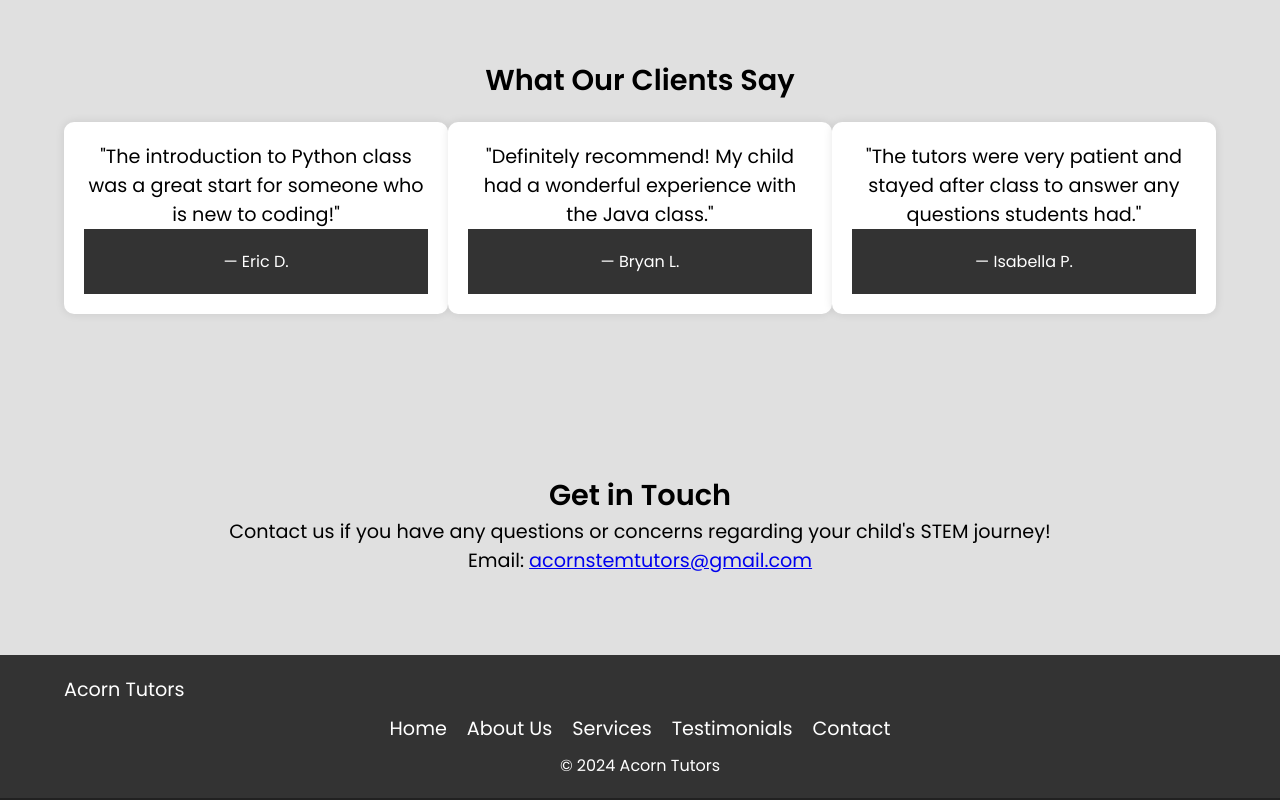
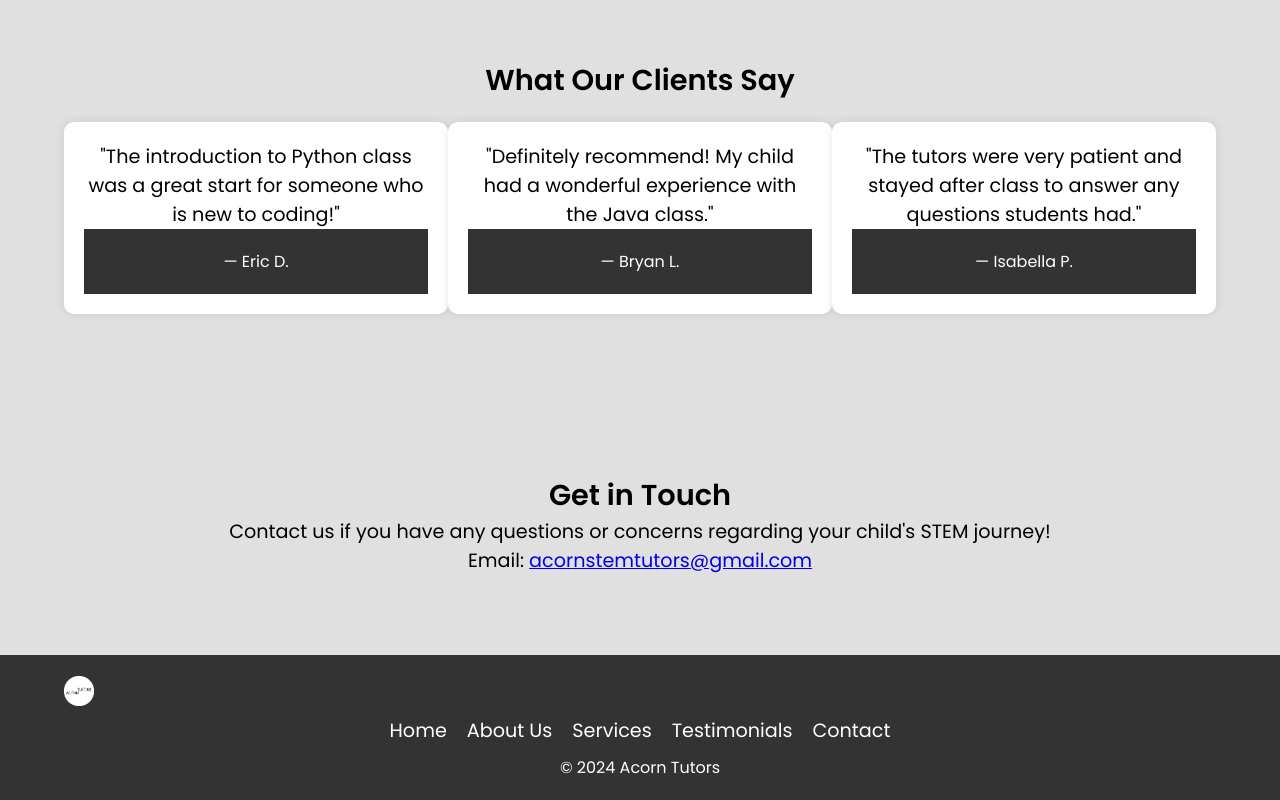
Before and after one commit to acorntutors/website, a plain HTML site: page index.html in a window 1280 px wide. Shown: the part 1141-1941 px from the top of the page. Drawn offline with Linux system fonts and the light colour scheme.

Commit message:
Update index.html

```diff
--- a/index.html
+++ b/index.html
@@ -100,7 +100,7 @@
     <footer>
         <div class="container">
             <div class="footer-logo">
-                <span>Acorn Tutors</span>
+                <img src="/logo.png" alt="Acorn Tutors Logo" style="height: 30px; vertical-align: middle;">
             </div>
             <nav>
                 <ul>
```
